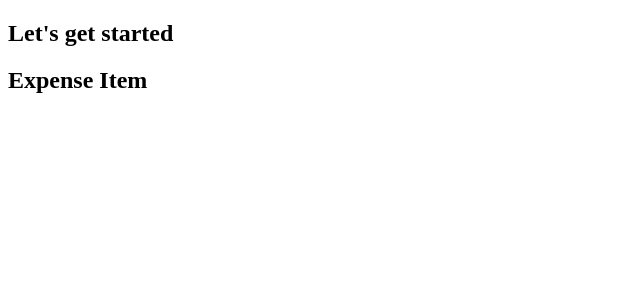
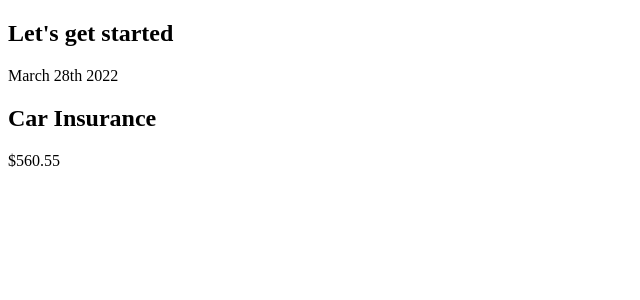
Before and after one commit to 29RahulKhandelwal/Reactjs, a React (Create React App) app in the folder 03 - React Basics and Working with components/expense-tracker/: page / in a window 1280 px wide. Shown: the top 300 px of the page, without its empty margins (0-640 px from the left). Built offline with nearby package versions, Linux system fonts and the light colour scheme.

Commit message:
created Expense Item details inside ExpenseItem component f()

```diff
--- a/03 - React Basics and Working with components/expense-tracker/src/components/ExpenseItem.js
+++ b/03 - React Basics and Working with components/expense-tracker/src/components/ExpenseItem.js
@@ -1,5 +1,13 @@
 function ExpenseItem(){
-    return <h2>Expense Item</h2>
+    return (
+    <div>
+        <div>March 28th 2022</div>
+        <div>
+            <h2>Car Insurance</h2>
+        </div>
+        <div>$560.55</div>
+    </div>
+    )
 }
 
 export default ExpenseItem;
```
